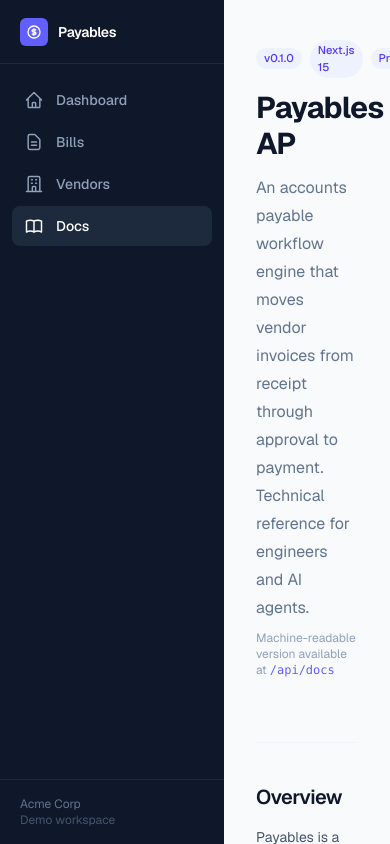
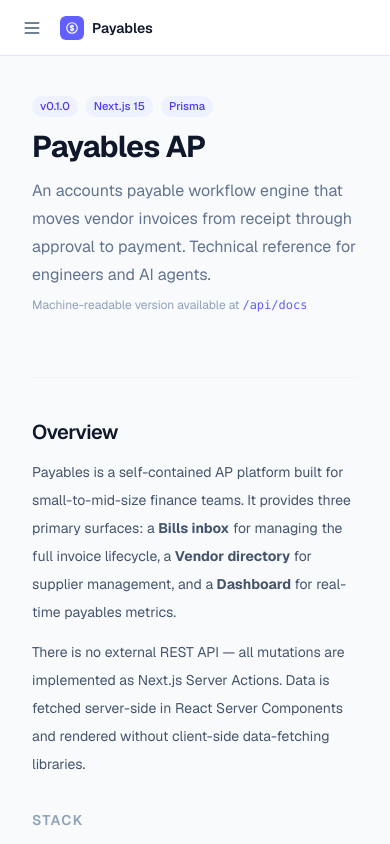
Before and after one commit to bzuradavid/payabill, a Next.js app: page /docs in a window 390 px wide. Built offline with nearby package versions, Linux system fonts and the light colour scheme.

Commit message:
feat: enhance UI responsiveness and layout adjustments across various components

```diff
--- a/src/app/bills/BillsFilterBar.tsx
+++ b/src/app/bills/BillsFilterBar.tsx
@@ -37,13 +37,14 @@ export function BillsFilterBar({ tabs, activeStatus, search }: BillsFilterBarPro
   return (
     <div className="flex flex-col gap-3 sm:flex-row sm:items-center sm:justify-between">
       {/* Tabs */}
-      <div className="flex gap-1 rounded-lg border border-slate-200 bg-white p-1 shadow-sm">
+      <div className="overflow-x-auto">
+        <div className="flex gap-1 rounded-lg border border-slate-200 bg-white p-1 shadow-sm w-max">
           {tabs.map((tab) => (
             <button
               key={tab.value}
               onClick={() => navigate(tab.value, search)}
               className={cn(
-              "rounded-md px-3 py-1.5 text-sm font-medium transition-colors",
+                "rounded-md px-3 py-1.5 text-sm font-medium transition-colors whitespace-nowrap",
                 activeStatus === tab.value
                   ? "bg-slate-900 text-white"
                   : "text-slate-600 hover:bg-slate-100 hover:text-slate-900",
@@ -52,6 +53,7 @@ export function BillsFilterBar({ tabs, activeStatus, search }: BillsFilterBarPro
               {tab.label}
             </button>
           ))}
+        </div>
       </div>
 
       {/* Search */}
@@ -74,7 +76,7 @@ export function BillsFilterBar({ tabs, activeStatus, search }: BillsFilterBarPro
           defaultValue={search}
           placeholder="Search vendor or invoice #"
           onChange={(e) => navigate(activeStatus, e.target.value)}
-          className="w-64 rounded-lg border border-slate-200 bg-white py-2 pr-3 pl-9 text-sm text-slate-900 placeholder:text-slate-400 focus:border-indigo-500 focus:ring-1 focus:ring-indigo-500 focus:outline-none"
+          className="w-full rounded-lg border border-slate-200 bg-white py-2 pr-3 pl-9 text-sm text-slate-900 placeholder:text-slate-400 focus:border-indigo-500 focus:ring-1 focus:ring-indigo-500 focus:outline-none sm:w-64"
         />
       </div>
     </div>
--- a/src/app/bills/[id]/page.tsx
+++ b/src/app/bills/[id]/page.tsx
@@ -20,7 +20,7 @@ export default async function BillDetailPage({ params }: BillDetailPageProps) {
   const totalAmount = bill.totalAmount;
 
   return (
-    <div className="flex flex-col gap-6 p-8">
+    <div className="flex flex-col gap-6 p-4 sm:p-6 lg:p-8">
       {/* Breadcrumb */}
       <nav className="flex items-center gap-2 text-sm text-slate-500">
         <Link href="/bills" className="hover:text-slate-900">
@@ -55,9 +55,9 @@ export default async function BillDetailPage({ params }: BillDetailPageProps) {
         </div>
       </div>
 
-      <div className="grid grid-cols-3 gap-6">
+      <div className="grid grid-cols-1 gap-6 lg:grid-cols-3">
         {/* Left column: details + line items */}
-        <div className="col-span-2 flex flex-col gap-6">
+        <div className="flex flex-col gap-6 lg:col-span-2">
           {/* Rejection reason banner */}
           {bill.status === "REJECTED" && bill.rejectionReason && (
             <div className="rounded-lg border border-red-200 bg-red-50 px-4 py-3">
@@ -81,6 +81,7 @@ export default async function BillDetailPage({ params }: BillDetailPageProps) {
               </span>
             </CardHeader>
             <CardContent className="p-0">
+              <div className="overflow-x-auto">
               <table className="w-full text-sm">
                 <thead>
                   <tr className="border-b border-slate-100 bg-slate-50 text-left text-xs font-medium text-slate-500 uppercase tracking-wide">
@@ -135,6 +136,7 @@ export default async function BillDetailPage({ params }: BillDetailPageProps) {
                   </tr>
                 </tfoot>
               </table>
+              </div>
             </CardContent>
           </Card>
 
@@ -147,6 +149,7 @@ export default async function BillDetailPage({ params }: BillDetailPageProps) {
                 </h2>
               </CardHeader>
               <CardContent className="p-0">
+                <div className="overflow-x-auto">
                 <table className="w-full text-sm">
                   <thead>
                     <tr className="border-b border-slate-100 bg-slate-50 text-left text-xs font-medium text-slate-500 uppercase tracking-wide">
@@ -201,6 +204,7 @@ export default async function BillDetailPage({ params }: BillDetailPageProps) {
                     ))}
                   </tbody>
                 </table>
+                </div>
               </CardContent>
             </Card>
           )}
--- a/src/app/bills/new/NewBillForm.tsx
+++ b/src/app/bills/new/NewBillForm.tsx
@@ -98,7 +98,7 @@ export function NewBillForm({ vendors, glAccounts }: NewBillFormProps) {
         <CardHeader>
           <h2 className="text-sm font-semibold text-slate-900">Bill Details</h2>
         </CardHeader>
-        <CardContent className="grid grid-cols-2 gap-4">
+        <CardContent className="grid grid-cols-1 gap-4 sm:grid-cols-2">
           <div className="col-span-2">
             <Select
               name="vendorId"
@@ -167,7 +167,7 @@ export function NewBillForm({ vendors, glAccounts }: NewBillFormProps) {
       </Card>
 
       {/* Actions */}
-      <div className="flex items-center justify-end gap-3">
+      <div className="flex flex-wrap items-center justify-end gap-3">
         <Button
           type="button"
           variant="secondary"
--- a/src/app/bills/page.tsx
+++ b/src/app/bills/page.tsx
@@ -39,9 +39,9 @@ export default async function BillsPage({ searchParams }: BillsPageProps) {
   });
 
   return (
-    <div className="flex flex-col gap-6 p-8">
+    <div className="flex flex-col gap-6 p-4 sm:p-6 lg:p-8">
       {/* Header */}
-      <div className="flex items-center justify-between">
+      <div className="flex flex-wrap items-center justify-between gap-3">
         <div>
           <h1 className="text-xl font-semibold text-slate-900">Bills</h1>
           <p className="mt-0.5 text-sm text-slate-500">
@@ -87,6 +87,7 @@ export default async function BillsPage({ searchParams }: BillsPageProps) {
             }
           />
         ) : (
+          <div className="overflow-x-auto">
           <table className="w-full text-sm">
             <thead>
               <tr className="border-b border-slate-100 bg-slate-50 text-left text-xs font-medium text-slate-500 uppercase tracking-wide">
@@ -146,6 +147,7 @@ export default async function BillsPage({ searchParams }: BillsPageProps) {
               })}
             </tbody>
           </table>
+          </div>
         )}
       </div>
     </div>
--- a/src/app/layout.tsx
+++ b/src/app/layout.tsx
@@ -1,6 +1,6 @@
 import "~/styles/globals.css";
 
-import { type Metadata } from "next";
+import { type Metadata, type Viewport } from "next";
 import { Geist } from "next/font/google";
 
 import { AppShell } from "~/components/layout/AppShell";
@@ -9,6 +9,11 @@ export const metadata: Metadata = {
   title: "Payables",
   description: "Accounts payable management",
   icons: [{ rel: "icon", url: "/favicon.ico" }],
+};
+
+export const viewport: Viewport = {
+  width: "device-width",
+  initialScale: 1,
 };
 
 const geist = Geist({
--- a/src/app/page.tsx
+++ b/src/app/page.tsx
@@ -16,9 +16,9 @@ export default async function DashboardPage() {
   ]);
 
   return (
-    <div className="flex flex-col gap-6 p-8">
+    <div className="flex flex-col gap-6 p-4 sm:p-6 lg:p-8">
       {/* Header */}
-      <div className="flex items-center justify-between">
+      <div className="flex flex-wrap items-center justify-between gap-3">
         <div>
           <h1 className="text-xl font-semibold text-slate-900">Dashboard</h1>
           <p className="mt-0.5 text-sm text-slate-500">
@@ -36,7 +36,7 @@ export default async function DashboardPage() {
       </div>
 
       {/* Stat cards */}
-      <div className="grid grid-cols-2 gap-4 xl:grid-cols-4">
+      <div className="grid grid-cols-1 gap-4 sm:grid-cols-2 xl:grid-cols-4">
         <StatCard
           label="Total Outstanding"
           value={formatCurrency(stats.totalPayable)}
@@ -82,6 +82,7 @@ export default async function DashboardPage() {
               </Link>
             </div>
           ) : (
+            <div className="overflow-x-auto">
             <table className="w-full text-sm">
               <thead>
                 <tr className="border-b border-slate-100 text-left text-xs font-medium text-slate-500 uppercase tracking-wide">
@@ -134,6 +135,7 @@ export default async function DashboardPage() {
                 })}
               </tbody>
             </table>
+            </div>
           )}
         </CardContent>
       </Card>
--- a/src/app/vendors/VendorForm.tsx
+++ b/src/app/vendors/VendorForm.tsx
@@ -86,7 +86,7 @@ export function VendorForm({ vendor }: VendorFormProps) {
             Vendor Information
           </h2>
         </CardHeader>
-        <CardContent className="grid grid-cols-2 gap-4">
+        <CardContent className="grid grid-cols-1 gap-4 sm:grid-cols-2">
           <div className="col-span-2">
             <Input
               name="name"
@@ -134,7 +134,7 @@ export function VendorForm({ vendor }: VendorFormProps) {
         <CardHeader>
           <h2 className="text-sm font-semibold text-slate-900">Address</h2>
         </CardHeader>
-        <CardContent className="grid grid-cols-2 gap-4">
+        <CardContent className="grid grid-cols-1 gap-4 sm:grid-cols-2">
           <div className="col-span-2">
             <Input
               name="addressLine1"
@@ -184,7 +184,7 @@ export function VendorForm({ vendor }: VendorFormProps) {
             Payment Details
           </h2>
         </CardHeader>
-        <CardContent className="grid grid-cols-2 gap-4">
+        <CardContent className="grid grid-cols-1 gap-4 sm:grid-cols-2">
           <div className="col-span-2">
             <Select
               name="defaultPaymentMethod"
@@ -226,7 +226,7 @@ export function VendorForm({ vendor }: VendorFormProps) {
       </Card>
 
       {/* Actions */}
-      <div className="flex items-center justify-end gap-3">
+      <div className="flex flex-wrap items-center justify-end gap-3">
         <Button
           type="button"
           variant="secondary"
--- a/src/app/vendors/[id]/page.tsx
+++ b/src/app/vendors/[id]/page.tsx
@@ -31,7 +31,7 @@ export default async function VendorDetailPage({ params }: VendorDetailPageProps
   );
 
   return (
-    <div className="flex flex-col gap-6 p-8">
+    <div className="flex flex-col gap-6 p-4 sm:p-6 lg:p-8">
       {/* Breadcrumb */}
       <nav className="flex items-center gap-2 text-sm text-slate-500">
         <Link href="/vendors" className="hover:text-slate-900">
@@ -63,9 +63,9 @@ export default async function VendorDetailPage({ params }: VendorDetailPageProps
         </Link>
       </div>
 
-      <div className="grid grid-cols-3 gap-6">
+      <div className="grid grid-cols-1 gap-6 lg:grid-cols-3">
         {/* Bills list */}
-        <div className="col-span-2">
+        <div className="lg:col-span-2">
           <Card>
             <CardHeader>
               <h2 className="text-sm font-semibold text-slate-900">
@@ -83,6 +83,7 @@ export default async function VendorDetailPage({ params }: VendorDetailPageProps
                   No bills for this vendor.
                 </div>
               ) : (
+                <div className="overflow-x-auto">
                 <table className="w-full text-sm">
                   <thead>
                     <tr className="border-b border-slate-100 bg-slate-50 text-left text-xs font-medium text-slate-500 uppercase tracking-wide">
@@ -135,6 +136,7 @@ export default async function VendorDetailPage({ params }: VendorDetailPageProps
                     })}
                   </tbody>
                 </table>
+                </div>
               )}
             </CardContent>
           </Card>
--- a/src/app/vendors/page.tsx
+++ b/src/app/vendors/page.tsx
@@ -11,9 +11,9 @@ export default async function VendorsPage() {
   const vendors = await vendorService.list();
 
   return (
-    <div className="flex flex-col gap-6 p-8">
+    <div className="flex flex-col gap-6 p-4 sm:p-6 lg:p-8">
       {/* Header */}
-      <div className="flex items-center justify-between">
+      <div className="flex flex-wrap items-center justify-between gap-3">
         <div>
           <h1 className="text-xl font-semibold text-slate-900">Vendors</h1>
           <p className="mt-0.5 text-sm text-slate-500">
@@ -49,6 +49,7 @@ export default async function VendorsPage() {
             }
           />
         ) : (
+          <div className="overflow-x-auto">
           <table className="w-full text-sm">
             <thead>
               <tr className="border-b border-slate-100 bg-slate-50 text-left text-xs font-medium text-slate-500 uppercase tracking-wide">
@@ -102,6 +103,7 @@ export default async function VendorsPage() {
               ))}
             </tbody>
           </table>
+          </div>
         )}
       </div>
     </div>
--- a/src/components/layout/AppShell.tsx
+++ b/src/components/layout/AppShell.tsx
@@ -1,10 +1,48 @@
+"use client";
+
+import { useState } from "react";
 import { Sidebar } from "./Sidebar";
 
 export function AppShell({ children }: { children: React.ReactNode }) {
+  const [sidebarOpen, setSidebarOpen] = useState(false);
+
   return (
     <div className="flex h-screen overflow-hidden bg-slate-50">
-      <Sidebar />
-      <main className="flex flex-1 flex-col overflow-y-auto">{children}</main>
+      <Sidebar open={sidebarOpen} onClose={() => setSidebarOpen(false)} />
+
+      {/* Mobile backdrop */}
+      {sidebarOpen && (
+        <div
+          className="fixed inset-0 z-30 bg-black/40 backdrop-blur-sm md:hidden"
+          onClick={() => setSidebarOpen(false)}
+        />
+      )}
+
+      <div className="flex min-w-0 flex-1 flex-col overflow-hidden">
+        {/* Mobile top bar */}
+        <div className="flex h-14 shrink-0 items-center gap-3 border-b border-slate-200 bg-white px-4 md:hidden">
+          <button
+            onClick={() => setSidebarOpen(true)}
+            className="rounded-md p-1.5 text-slate-600 hover:bg-slate-100"
+            aria-label="Open navigation"
+          >
+            <svg className="h-5 w-5" fill="none" viewBox="0 0 24 24" stroke="currentColor">
+              <path strokeLinecap="round" strokeLinejoin="round" strokeWidth={2} d="M4 6h16M4 12h16M4 18h16" />
+            </svg>
+          </button>
+          <div className="flex items-center gap-2">
+            <div className="flex h-6 w-6 items-center justify-center rounded-md bg-indigo-500">
+              <svg className="h-3.5 w-3.5 text-white" fill="none" viewBox="0 0 24 24" stroke="currentColor">
+                <path strokeLinecap="round" strokeLinejoin="round" strokeWidth={2}
+                  d="M12 8c-1.657 0-3 .895-3 2s1.343 2 3 2 3 .895 3 2-1.343 2-3 2m0-8c1.11 0 2.08.402 2.599 1M12 8V7m0 1v8m0 0v1m0-1c-1.11 0-2.08-.402-2.599-1M21 12a9 9 0 11-18 0 9 9 0 0118 0z" />
+              </svg>
+            </div>
+            <span className="text-sm font-semibold text-slate-900">Payables</span>
+          </div>
+        </div>
+
+        <main className="flex-1 overflow-y-auto">{children}</main>
+      </div>
     </div>
   );
 }
--- a/src/components/layout/Sidebar.tsx
+++ b/src/components/layout/Sidebar.tsx
@@ -47,7 +47,12 @@ const navItems = [
   },
 ];
 
-export function Sidebar() {
+interface SidebarProps {
+  open?: boolean;
+  onClose?: () => void;
+}
+
+export function Sidebar({ open = false, onClose }: SidebarProps) {
   const pathname = usePathname();
 
   const isActive = (href: string) => {
@@ -56,7 +61,16 @@ export function Sidebar() {
   };
 
   return (
-    <aside className="flex h-screen w-56 shrink-0 flex-col bg-slate-900">
+    <aside
+      className={cn(
+        "flex h-screen flex-col bg-slate-900",
+        // Mobile: fixed overlay, slides in from left
+        "fixed inset-y-0 left-0 z-40 w-64 transition-transform duration-200 ease-in-out",
+        open ? "translate-x-0" : "-translate-x-full",
+        // Desktop: in-flow, always visible
+        "md:relative md:w-56 md:shrink-0 md:translate-x-0",
+      )}
+    >
       {/* Logo */}
       <div className="flex h-16 items-center gap-2.5 border-b border-slate-800 px-5">
         <div className="flex h-7 w-7 items-center justify-center rounded-md bg-indigo-500">
@@ -76,6 +90,7 @@ export function Sidebar() {
           <Link
             key={item.href}
             href={item.href}
+            onClick={onClose}
             className={cn(
               "flex items-center gap-3 rounded-lg px-3 py-2.5 text-sm font-medium transition-colors",
               isActive(item.href)
--- a/src/components/ui/Modal.tsx
+++ b/src/components/ui/Modal.tsx
@@ -34,7 +34,7 @@ export function Modal({ open, onClose, title, children, className }: ModalProps)
       />
       <div
         className={cn(
-          "relative z-10 w-full max-w-md rounded-xl bg-white shadow-xl",
+          "relative z-10 mx-4 w-full max-w-md rounded-xl bg-white shadow-xl",
           className,
         )}
       >
```
Lines whose indentation alone changed are shown as unchanged.
